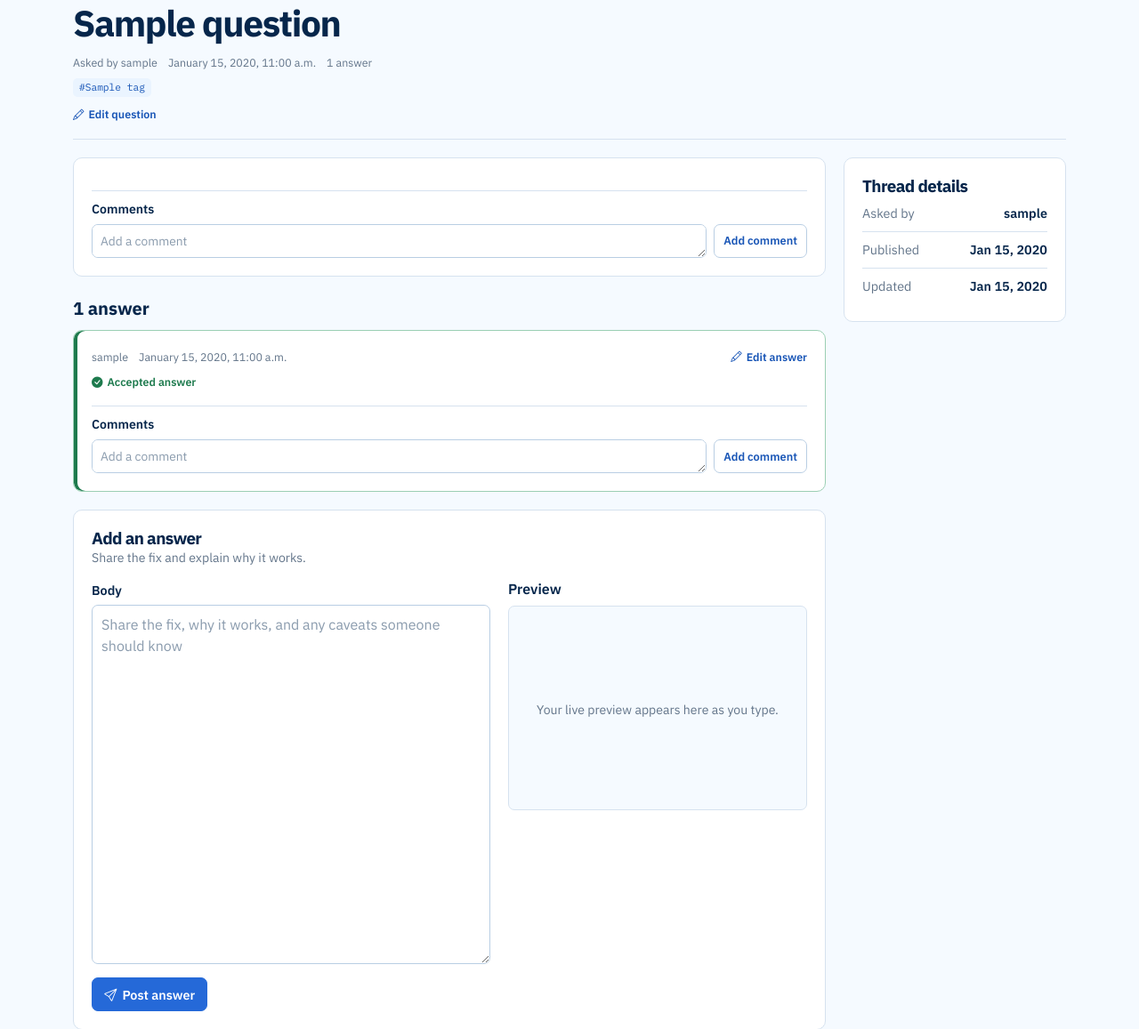
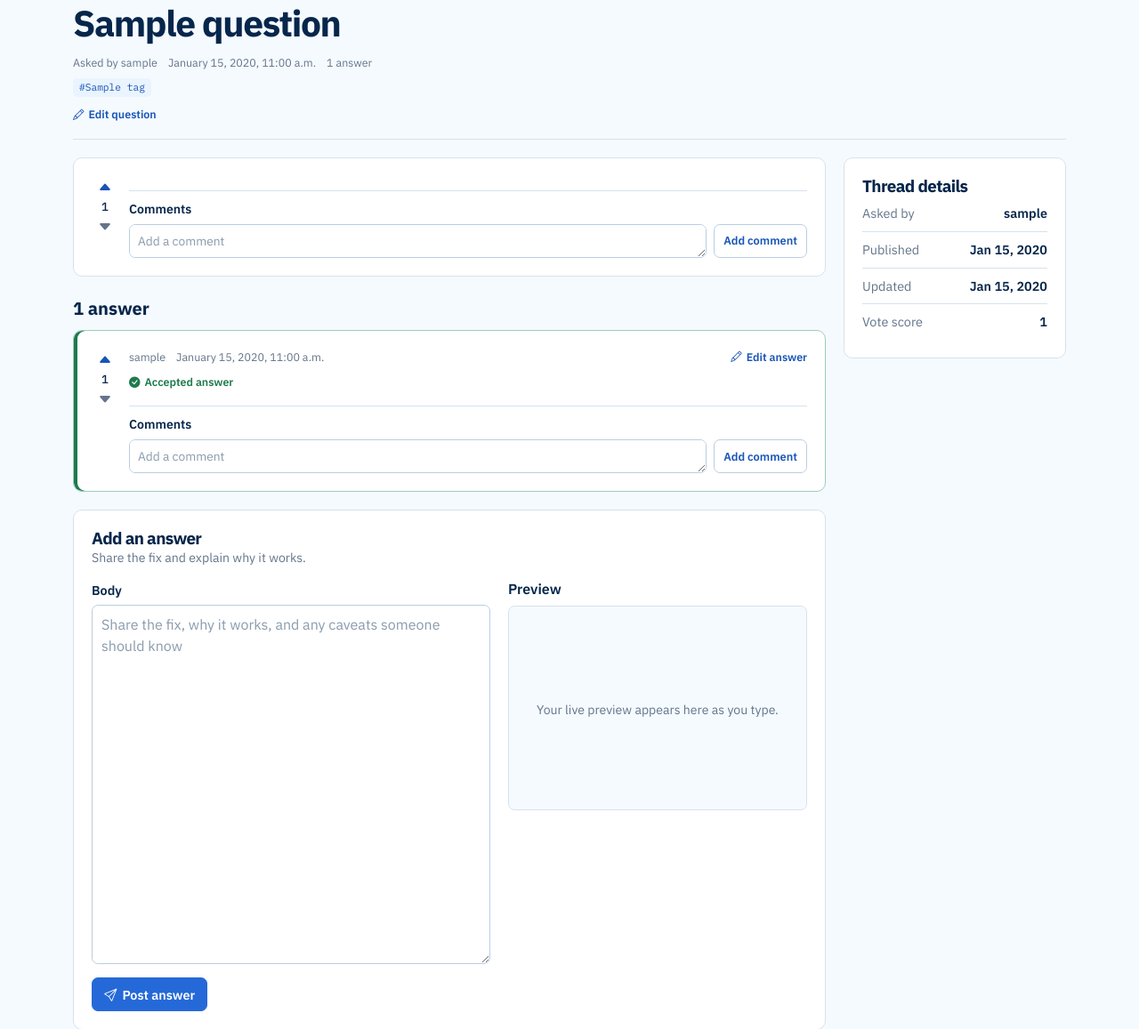
Before and after one commit to TediSina/CodeNest, a Django app: page /question/1/ in a window 1280 px wide. Shown: the part 130-1287 px from the top of the page at 89% size. Run offline with Django 5.2, Linux system fonts and the light colour scheme; a user stored in the database is signed in; tables that the repository leaves empty hold one stand-in row (values such as "Sample post"); data that the repository does not hold is empty; some libraries are stand-ins or nearby versions.

Commit message:
Add voting system for posts and comments
Introduce a full voting feature: add an abstract Vote model plus QuestionVote, AnswerVote and CommentVote with unique and value constraints, and include the generated migration. Add vote endpoints and helpers in views to save votes (with AJAX JSON responses) and annotate querysets with vote_score and per-user up/down flags; update index and thread ordering to use vote_score. Add reusable vote_controls template, integrate vote UI into question list, question detail, answers and comments, and include client-side JS to submit votes and update the UI. Add CSS for vote control layout and styling. Add tests covering voting behavior, AJAX responses, ordering and permissions.

Co-Authored-By: Tea Sina <182015447+sinatea9@users.noreply.github.com>

```diff
--- a/CodeNest/static/css/base.css
+++ b/CodeNest/static/css/base.css
@@ -511,6 +518,58 @@ button.app-btn {
   margin-top: 0;
 }
 
+.post-content-layout {
+  display: grid;
+  grid-template-columns: 30px minmax(0, 1fr);
+  gap: 12px;
+}
+
+.vote-controls {
+  display: flex;
+  flex-direction: column;
+  align-items: center;
+  gap: 1px;
+  align-self: start;
+}
+
+.vote-controls__form {
+  margin: 0;
+}
+
+.vote-controls__button {
+  display: grid;
+  width: 28px;
+  height: 25px;
+  padding: 0;
+  border: 0;
+  color: var(--muted);
+  background: transparent;
+  font-size: 1rem;
+  line-height: 1;
+  place-items: center;
+  transition: color 150ms ease, background-color 150ms ease;
+}
+
+.vote-controls__button:hover,
+.vote-controls__button:focus {
+  color: var(--blue-dark);
+  background: var(--blue-soft);
+}
+
+.vote-controls__button--active {
+  color: var(--blue-dark);
+}
+
+.vote-controls__score {
+  min-width: 28px;
+  color: var(--navy);
+  font-family: var(--font-mono);
+  font-size: 0.82rem;
+  font-weight: 500;
+  line-height: 1.35;
+  text-align: center;
+}
+
 .answer-heading {
   margin: 24px 0 12px;
   color: var(--navy);
--- a/forum/static/js/question_detail.js
+++ b/forum/static/js/question_detail.js
@@ -58,7 +58,60 @@ document.addEventListener('DOMContentLoaded', () => {
         decorateCodeBlocks(preview);
     }
 
+    function bindVoteControls() {
+        document.querySelectorAll('.vote-controls__form').forEach((form) => {
+            form.addEventListener('submit', async (event) => {
+                event.preventDefault();
+
+                const submitter = event.submitter || form.querySelector('.vote-controls__button[type="submit"]');
+                const controls = form.closest('.vote-controls');
+                const buttons = controls.querySelectorAll('.vote-controls__button[type="submit"]');
+                const formData = new FormData(form);
+                formData.set(submitter.name, submitter.value);
+
+                buttons.forEach((button) => {
+                    button.disabled = true;
+                });
+
+                try {
+                    const response = await fetch(form.action, {
+                        method: 'POST',
+                        body: formData,
+                        headers: {
+                            'X-Requested-With': 'XMLHttpRequest',
+                        },
+                        credentials: 'same-origin',
+                    });
+
+                    if (!response.ok) {
+                        throw new Error('Vote request failed.');
+                    }
+
+                    const vote = await response.json();
+
+                    document.querySelectorAll(`[data-vote-score-for="${controls.dataset.voteTarget}"]`).forEach((score) => {
+                        score.textContent = vote.score;
+                        score.setAttribute('aria-label', `${vote.score} vote score`);
+                    });
+
+                    controls.querySelectorAll('.vote-controls__button[name="value"]').forEach((button) => {
+                        const isActive = Number(button.value) === vote.user_vote;
+                        button.classList.toggle('vote-controls__button--active', isActive);
+                        button.setAttribute('aria-pressed', String(isActive));
+                    });
+                } catch (error) {
+                    console.error(error);
+                } finally {
+                    buttons.forEach((button) => {
+                        button.disabled = false;
+                    });
+                }
+            });
+        });
+    }
+
     renderMarkdownBlocks('.js-markdown');
+    bindVoteControls();
 
     const markdownInput = document.querySelector('.markdown-input');
     const previewElement = document.getElementById('markdown-preview');
--- /dev/null
+++ b/forum/templates/forum/includes/vote_controls.html
@@ -0,0 +1,27 @@
+<div class="vote-controls{% if modifier %} {{ modifier }}{% endif %}" data-vote-target="{{ target_name }}-{{ target.pk }}">
+    {% if user.is_authenticated %}
+        <form method="post" action="{% url vote_url target.pk %}" class="vote-controls__form">
+            {% csrf_token %}
+            <button type="submit" name="value" value="1" class="vote-controls__button{% if target.is_upvoted %} vote-controls__button--active{% endif %}" aria-label="Upvote {{ target_name }}" aria-pressed="{% if target.is_upvoted %}true{% else %}false{% endif %}">
+                <i class="bi bi-caret-up-fill"></i>
+            </button>
+        </form>
+    {% else %}
+        <a href="{% url 'login' %}?next={{ request.path }}" class="vote-controls__button" aria-label="Sign in to upvote {{ target_name }}">
+            <i class="bi bi-caret-up-fill"></i>
+        </a>
+    {% endif %}
+    <span class="vote-controls__score" data-vote-score-for="{{ target_name }}-{{ target.pk }}" aria-label="{{ target.vote_score }} vote score">{{ target.vote_score }}</span>
+    {% if user.is_authenticated %}
+        <form method="post" action="{% url vote_url target.pk %}" class="vote-controls__form">
+            {% csrf_token %}
+            <button type="submit" name="value" value="-1" class="vote-controls__button{% if target.is_downvoted %} vote-controls__button--active{% endif %}" aria-label="Downvote {{ target_name }}" aria-pressed="{% if target.is_downvoted %}true{% else %}false{% endif %}">
+                <i class="bi bi-caret-down-fill"></i>
+            </button>
+        </form>
+    {% else %}
+        <a href="{% url 'login' %}?next={{ request.path }}" class="vote-controls__button" aria-label="Sign in to downvote {{ target_name }}">
+            <i class="bi bi-caret-down-fill"></i>
+        </a>
+    {% endif %}
+</div>
--- a/forum/templates/forum/question_detail.html
+++ b/forum/templates/forum/question_detail.html
@@ -40,7 +40,10 @@
 
 <div class="thread-layout">
     <div>
-        <article class="post-card">
+        <article class="post-card" id="question-{{ question.pk }}">
+            <div class="post-content-layout">
+                {% include "forum/includes/vote_controls.html" with target=question vote_url="vote_question" target_name="question" %}
+                <div>
                     <div class="rich-markdown js-markdown">{{ question.body }}</div>
                     <section class="comments-section">
                         <h3>Comments</h3>
@@ -48,6 +51,9 @@
                             <div class="comment-list">
                                 {% for comment in question_comments %}
                                     <div class="comment-item" id="comment-{{ comment.pk }}">
+                                        <div class="comment-item__layout">
+                                            {% include "forum/includes/vote_controls.html" with target=comment vote_url="vote_comment" target_name="comment" modifier="vote-controls--comment" %}
+                                            <div>
                                                 <p>{{ comment.content|linebreaksbr }}</p>
                                                 <div class="comment-meta">
                                                     <span>{{ comment.author.username }}</span>
@@ -55,6 +61,8 @@
                                                     {% if user == comment.author %}
                                                         <a href="{% url 'edit_comment' comment.pk %}">Edit</a>
                                                     {% endif %}
+                                                </div>
+                                            </div>
                                         </div>
                                     </div>
                                 {% endfor %}
@@ -70,12 +78,17 @@
                             <a href="{% url 'login' %}?next={{ request.path }}" class="comment-login">Sign in to add a comment</a>
                         {% endif %}
                     </section>
+                </div>
+            </div>
         </article>
 
         <h2 class="answer-heading">{{ answer_total }} answer{{ answer_total|pluralize }}</h2>
         <div class="answer-list">
             {% for answer in answers %}
                 <article class="post-card answer-card{% if answer.is_accepted %} answer-card--accepted{% endif %}" id="answer-{{ answer.pk }}">
+                    <div class="post-content-layout">
+                        {% include "forum/includes/vote_controls.html" with target=answer vote_url="vote_answer" target_name="answer" %}
+                        <div>
                             <div class="post-header">
                                 <div class="meta-line">
                                     <span>{{ answer.author.username }}</span>
@@ -101,6 +114,9 @@
                                     <div class="comment-list">
                                         {% for comment in answer.comment_set.all %}
                                             <div class="comment-item" id="comment-{{ comment.pk }}">
+                                                <div class="comment-item__layout">
+                                                    {% include "forum/includes/vote_controls.html" with target=comment vote_url="vote_comment" target_name="comment" modifier="vote-controls--comment" %}
+                                                    <div>
                                                         <p>{{ comment.content|linebreaksbr }}</p>
                                                         <div class="comment-meta">
                                                             <span>{{ comment.author.username }}</span>
@@ -108,6 +124,8 @@
                                                             {% if user == comment.author %}
                                                                 <a href="{% url 'edit_comment' comment.pk %}">Edit</a>
                                                             {% endif %}
+                                                        </div>
+                                                    </div>
                                                 </div>
                                             </div>
                                         {% endfor %}
@@ -123,6 +141,8 @@
                                     <a href="{% url 'login' %}?next={{ request.path }}" class="comment-login">Sign in to add a comment</a>
                                 {% endif %}
                             </section>
+                        </div>
+                    </div>
                 </article>
             {% empty %}
                 <div class="panel empty-state">
@@ -193,6 +213,10 @@
                     <span>Updated</span>
                     <strong>{{ question.updated_at|date:"M j, Y" }}</strong>
                 </div>
+                <div class="detail-list__item">
+                    <span>Vote score</span>
+                    <strong data-vote-score-for="question-{{ question.pk }}">{{ question.vote_score }}</strong>
+                </div>
             </div>
         </section>
 
@@ -203,7 +227,7 @@
                     {% for related in related_questions %}
                         <a href="{% url 'question_detail' related.id %}" class="related-link">
                             <strong>{{ related.title }}</strong>
-                            <span>{{ related.answer_count }} answer{{ related.answer_count|pluralize }}</span>
+                            <span>{{ related.vote_score }} vote{{ related.vote_score|pluralize }} &middot; {{ related.answer_count }} answer{{ related.answer_count|pluralize }}</span>
                         </a>
                     {% endfor %}
                 </div>
--- a/forum/urls.py
+++ b/forum/urls.py
@@ -4,10 +4,13 @@ from . import views
 urlpatterns = [
     path('', views.index, name='index'),
     path('question/<int:pk>/', views.question_detail, name='question_detail'),
+    path('question/<int:pk>/vote/', views.vote_question, name='vote_question'),
     path('question/<int:pk>/comment/', views.add_question_comment, name='add_question_comment'),
     path('question/<int:pk>/edit/', views.edit_question, name='edit_question'),
+    path('answer/<int:pk>/vote/', views.vote_answer, name='vote_answer'),
     path('answer/<int:pk>/comment/', views.add_answer_comment, name='add_answer_comment'),
     path('answer/<int:pk>/edit/', views.edit_answer, name='edit_answer'),
+    path('comment/<int:pk>/vote/', views.vote_comment, name='vote_comment'),
     path('comment/<int:pk>/edit/', views.edit_comment, name='edit_comment'),
     path('create/', views.create_question, name='create_question'),
 ]
--- a/forum/views.py
+++ b/forum/views.py
@@ -1,20 +1,107 @@
 from django.contrib import messages
 from django.contrib.auth.models import User
 from django.contrib.auth.decorators import login_required
-from django.db.models import Count, Prefetch
+from django.db.models import Count, Exists, IntegerField, OuterRef, Prefetch, Subquery, Sum, Value
+from django.db.models.functions import Coalesce
+from django.http import HttpResponseBadRequest, JsonResponse
 from django.shortcuts import get_object_or_404, redirect, render
 from django.urls import reverse
 from django.views.decorators.http import require_POST
 
 from .forms import AnswerForm, CommentForm, QuestionForm
-from .models import Answer, Comment, Question
+from .models import Answer, AnswerVote, Comment, CommentVote, Question, QuestionVote, Vote
+
+
+def _with_vote_data(queryset, vote_model, target_field, user):
+    target_lookup = {target_field: OuterRef('pk')}
+    vote_totals = (
+        vote_model.objects.filter(**target_lookup)
+        .values(target_field)
+        .annotate(total=Sum('value'))
+        .values('total')
+    )
+    annotations = {
+        'vote_score': Coalesce(
+            Subquery(vote_totals, output_field=IntegerField()),
+            Value(0),
+        ),
+    }
+
+    if user.is_authenticated:
+        annotations.update({
+            'is_upvoted': Exists(
+                vote_model.objects.filter(
+                    user=user,
+                    value=Vote.UPVOTE,
+                    **target_lookup,
+                )
+            ),
+            'is_downvoted': Exists(
+                vote_model.objects.filter(
+                    user=user,
+                    value=Vote.DOWNVOTE,
+                    **target_lookup,
+                )
+            ),
+        })
+    else:
+        annotations.update({
+            'is_upvoted': Value(False),
+            'is_downvoted': Value(False),
+        })
+
+    return queryset.annotate(**annotations)
+
+
+def _save_vote(request, item, vote_model, target_field, redirect_url):
+    try:
+        value = int(request.POST.get('value', ''))
+    except ValueError:
+        return HttpResponseBadRequest('Vote must be an upvote or downvote.')
+
+    if value not in {Vote.UPVOTE, Vote.DOWNVOTE}:
+        return HttpResponseBadRequest('Vote must be an upvote or downvote.')
+
+    lookup = {
+        'user': request.user,
+        target_field: item,
+    }
+    existing_vote = vote_model.objects.filter(**lookup).first()
+
+    if existing_vote is None:
+        vote_model.objects.create(value=value, **lookup)
+        user_vote = value
+    elif existing_vote.value == value:
+        existing_vote.delete()
+        user_vote = 0
+    else:
+        existing_vote.value = value
+        existing_vote.save(update_fields=['value'])
+        user_vote = value
+
+    if request.headers.get('x-requested-with') == 'XMLHttpRequest':
+        score = (
+            vote_model.objects.filter(**{target_field: item})
+            .aggregate(score=Coalesce(Sum('value'), Value(0)))['score']
+        )
+        return JsonResponse({
+            'score': score,
+            'user_vote': user_vote,
+        })
+
+    return redirect(redirect_url)
 
 def index(request):
     questions = (
-        Question.objects.select_related('author')
-        .prefetch_related('tags')
-        .annotate(answer_count=Count('answers'))
-        .order_by('-created_at')
+        _with_vote_data(
+            Question.objects.select_related('author')
+            .prefetch_related('tags')
+            .annotate(answer_count=Count('answers', distinct=True)),
+            QuestionVote,
+            'question',
+            request.user,
+        )
+        .order_by('-vote_score', '-created_at')
     )
 
     return render(request, 'forum/index.html', {
@@ -26,27 +113,53 @@ def index(request):
 
 def question_detail(request, pk):
     question = get_object_or_404(
-        Question.objects.select_related('author').prefetch_related('tags'),
+        _with_vote_data(
+            Question.objects.select_related('author').prefetch_related('tags'),
+            QuestionVote,
+            'question',
+            request.user,
+        ),
         pk=pk
     )
     answers = (
-        question.answers.select_related('author')
+        _with_vote_data(
+            question.answers.select_related('author'),
+            AnswerVote,
+            'answer',
+            request.user,
+        )
         .prefetch_related(
             Prefetch(
                 'comment_set',
-                queryset=Comment.objects.select_related('author').order_by('created_at'),
+                queryset=_with_vote_data(
+                    Comment.objects.select_related('author'),
+                    CommentVote,
+                    'comment',
+                    request.user,
+                ).order_by('-vote_score', 'created_at'),
             )
         )
-        .order_by('-is_accepted', 'created_at')
+        .order_by('-vote_score', '-is_accepted', 'created_at')
     )
     question_comments = (
-        question.comment_set.select_related('author').order_by('created_at')
+        _with_vote_data(
+            question.comment_set.select_related('author'),
+            CommentVote,
+            'comment',
+            request.user,
+        )
+        .order_by('-vote_score', 'created_at')
     )
     related_questions = (
-        Question.objects.exclude(pk=question.pk)
-        .select_related('author')
-        .annotate(answer_count=Count('answers'))
-        .order_by('-created_at')[:3]
+        _with_vote_data(
+            Question.objects.exclude(pk=question.pk)
+            .select_related('author')
+            .annotate(answer_count=Count('answers', distinct=True)),
+            QuestionVote,
+            'question',
+            request.user,
+        )
+        .order_by('-vote_score', '-created_at')[:3]
     )
     form = AnswerForm()
 
@@ -70,6 +183,53 @@ def question_detail(request, pk):
         'answer_total': answers.count(),
         'related_questions': related_questions,
     })
+
+
+@login_required
+@require_POST
+def vote_question(request, pk):
+    question = get_object_or_404(Question, pk=pk)
+    return _save_vote(
+        request,
+        question,
+        QuestionVote,
+        'question',
+        reverse('question_detail', kwargs={'pk': question.pk}),
+    )
+
+
+@login_required
+@require_POST
+def vote_answer(request, pk):
+    answer = get_object_or_404(Answer, pk=pk)
+    return _save_vote(
+        request,
+        answer,
+        AnswerVote,
+        'answer',
+        reverse('question_detail', kwargs={'pk': answer.question_id}),
+    )
+
+
+@login_required
+@require_POST
+def vote_comment(request, pk):
+    comment = get_object_or_404(
+        Comment.objects.select_related('answer'),
+        pk=pk,
+    )
+    question_pk = (
+        comment.question_id
+        if comment.question_id is not None
+        else comment.answer.question_id
+    )
+    return _save_vote(
+        request,
+        comment,
+        CommentVote,
+        'comment',
+        reverse('question_detail', kwargs={'pk': question_pk}),
+    )
 
 
 @login_required
```
Also changed, not shown: other parts of CodeNest/static/css/base.css (+34 -4 lines), forum/models.py (+75 -0 lines), forum/templates/forum/index.html (+9 -3 lines), forum/tests.py (+263 -1 lines), forum/migrations/0003_answervote_commentvote_questionvote.py (added). Lines whose indentation alone changed are shown as unchanged.
